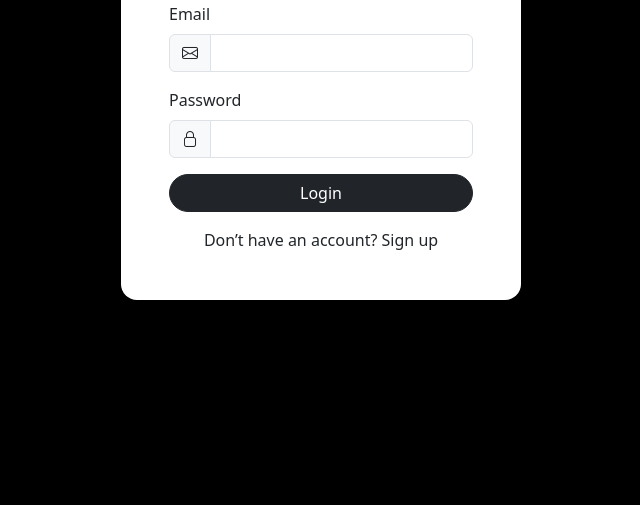
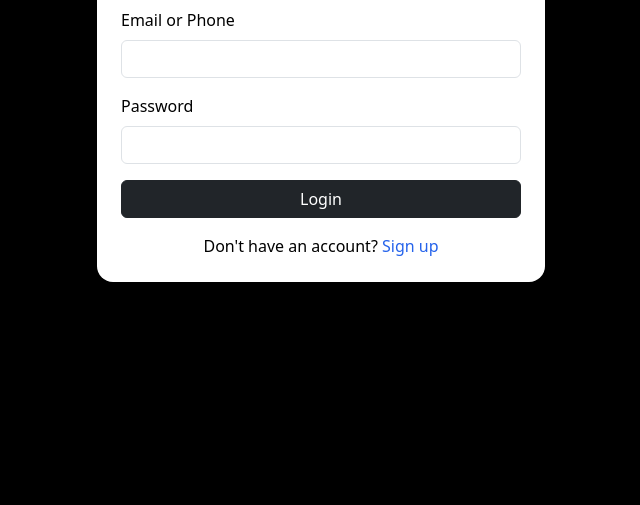
Before and after one commit to chukwuemeka77/Swapyardview, a plain HTML site: page login.html in a window 1280 px wide. Shown: the part 295-800 px from the top of the page, without its empty margins (319-959 px from the left). Drawn offline with nearby package versions, Linux system fonts and the light colour scheme.

Commit message:
Update login.html

```diff
--- a/login.html
+++ b/login.html
@@ -2,53 +2,31 @@
 <html lang="en">
 <head>
   <meta charset="UTF-8">
-  <title>Login - App</title>
-  <link href="https://cdn.jsdelivr.net/npm/bootstrap@5.3.0/dist/css/bootstrap.min.css" rel="stylesheet">
+  <meta name="viewport" content="width=device-width, initial-scale=1.0">
+  <title>Swapyard Login</title>
+  <link href="https://cdn.jsdelivr.net/npm/bootstrap@5.3.2/dist/css/bootstrap.min.css" rel="stylesheet">
+  <link rel="stylesheet" href="https://cdn.jsdelivr.net/npm/bootstrap-icons/font/bootstrap-icons.css">
   <script src="https://cdn.tailwindcss.com"></script>
-  <link href="https://cdn.jsdelivr.net/npm/bootstrap-icons/font/bootstrap-icons.css" rel="stylesheet">
 </head>
-<body class="bg-black d-flex justify-content-center align-items-center vh-100">
+<body class="bg-black text-white flex justify-center items-center min-h-screen">
 
-  <div class="bg-white rounded-2xl shadow-lg p-5 w-100" style="max-width: 400px;">
-    <h3 class="text-center mb-4">Login</h3>
-
+  <!-- Login Container -->
+  <div class="bg-white text-black p-6 rounded-2xl shadow-lg w-full max-w-md">
+    <h2 class="text-2xl font-bold mb-4 text-center">Swapyard Login</h2>
     <form id="loginForm">
       <div class="mb-3">
-        <label class="form-label">Email</label>
-        <div class="input-group">
-          <span class="input-group-text"><i class="bi bi-envelope"></i></span>
-          <input type="email" id="email" class="form-control" required>
-        </div>
+        <label class="form-label">Email or Phone</label>
+        <input type="text" id="emailOrPhone" class="form-control" required>
       </div>
-
       <div class="mb-3">
         <label class="form-label">Password</label>
-        <div class="input-group">
-          <span class="input-group-text"><i class="bi bi-lock"></i></span>
-          <input type="password" id="password" class="form-control" required>
-        </div>
+        <input type="password" id="password" class="form-control" required>
       </div>
-
-      <button type="submit" class="btn btn-dark w-100 rounded-pill">Login</button>
+      <button type="submit" class="btn btn-dark w-100">Login</button>
     </form>
-
-    <p class="text-center mt-3">
-      Don’t have an account? <a href="signup.html" class="text-decoration-none">Sign up</a>
-    </p>
+    <p class="mt-3 text-center">Don't have an account? <a href="signup.html" class="text-blue-600">Sign up</a></p>
   </div>
 
-<script>
-  // Simple session check
-  document.getElementById("loginForm").addEventListener("submit", function(e) {
-    e.preventDefault();
-    localStorage.setItem("session", "active");
-    window.location.href = "index.html";
-  });
-
-  if(localStorage.getItem("session") === "active"){
-    window.location.href = "index.html";
-  }
-</script>
-
+  <script src="assets/js/login.js"></script>
 </body>
 </html>
```
